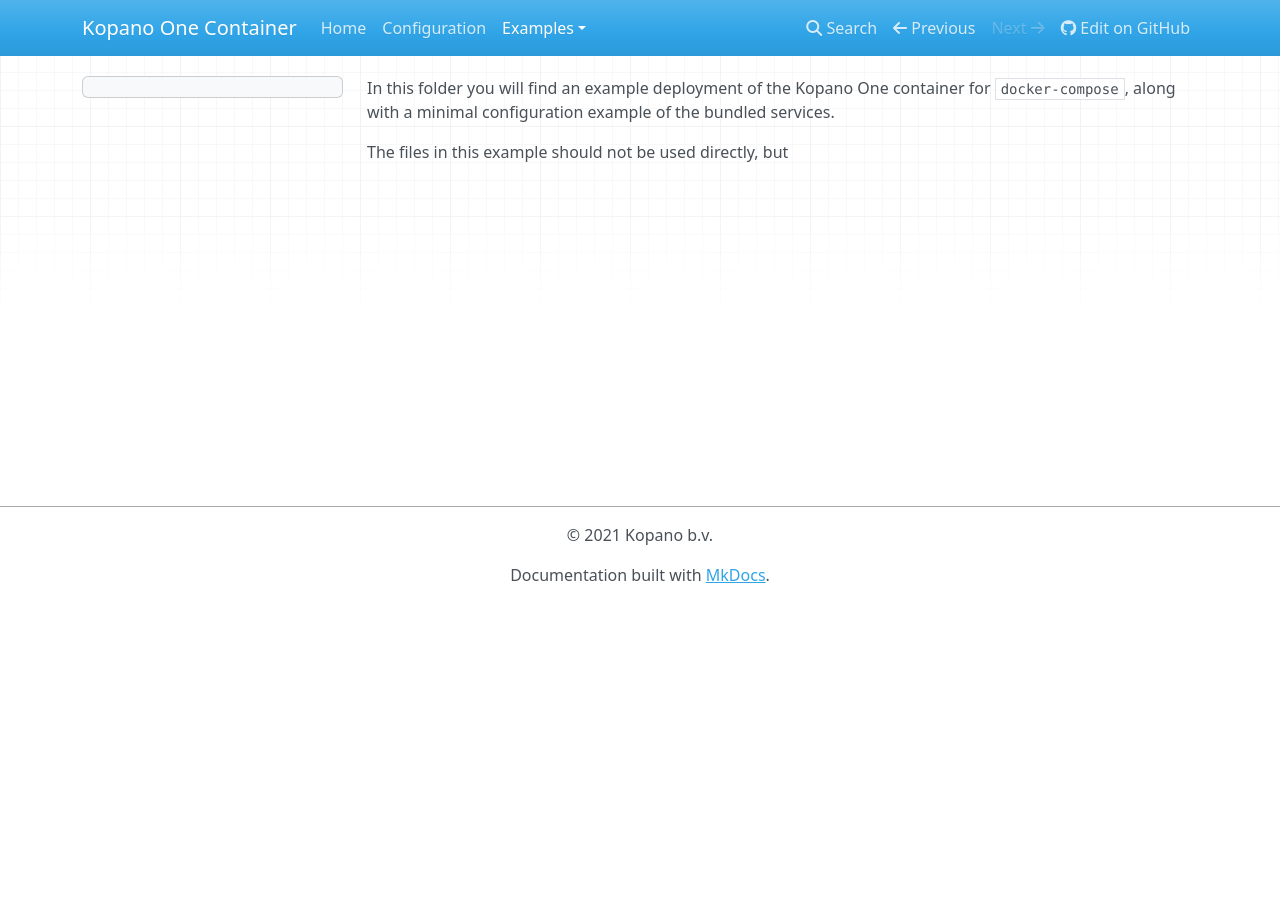
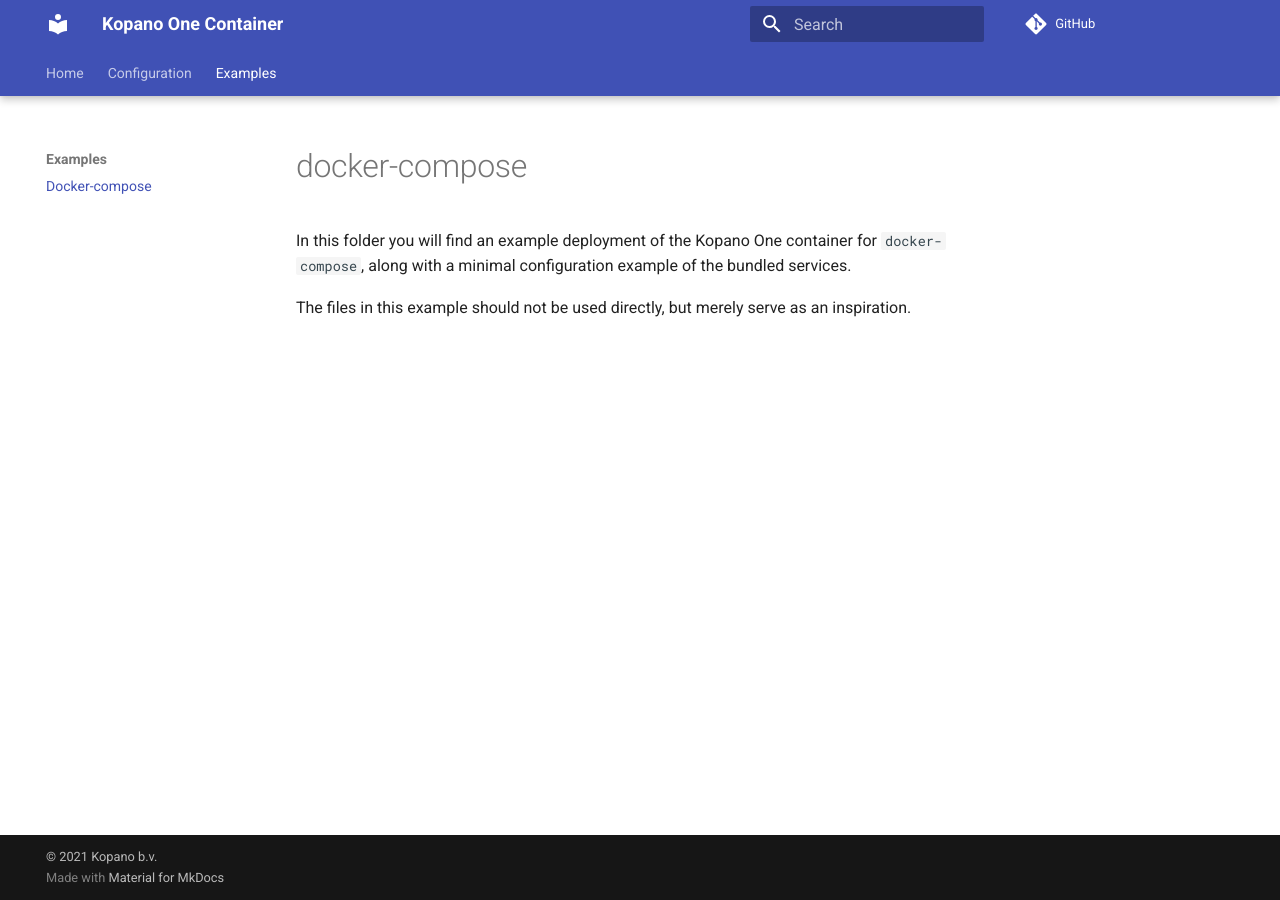
Before and after one commit to Kopano-dev/kopano-one-container, an MkDocs documentation site: the page built from docs/docker-compose/index.md, in a window 1280 px wide. Built offline with MkDocs 1.6.1 and Material for MkDocs 9.7.7, drawn with Linux system fonts in a browser that asks for light colours; nearby versions of some CDN libraries; comment, search, counter and statistics services are not loaded.

Commit message:
documentation tweaks
Signed-off-by: Felix Bartels <f.bartels@kopano.com>

```diff
--- a/docs/docker-compose/index.md
+++ b/docs/docker-compose/index.md
@@ -1,3 +1,5 @@
+# docker-compose
+
 In this folder you will find an example deployment of the Kopano One container for `docker-compose`, along with a minimal configuration example of the bundled services.
 
-The files in this example should not be used directly, but
+The files in this example should not be used directly, but merely serve as an inspiration.
--- a/mkdocs.yml
+++ b/mkdocs.yml
@@ -15,3 +15,12 @@
 markdown_extensions:
     - toc:
         separator: "_"
+        permalink: true
+
+# pip3 install mkdocs-material
+theme:
+  name: material
+  features:
+    - navigation.tabs
+    - navigation.tabs.sticky
+    - navigation.sections
```
Also changed, not shown: docs/index.md (line endings or trailing spaces).
